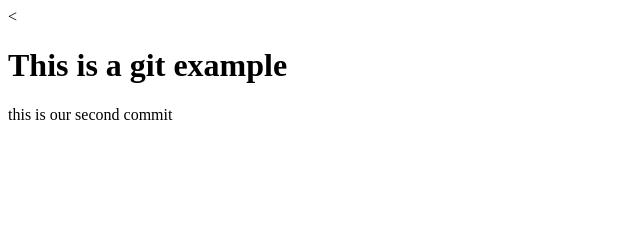
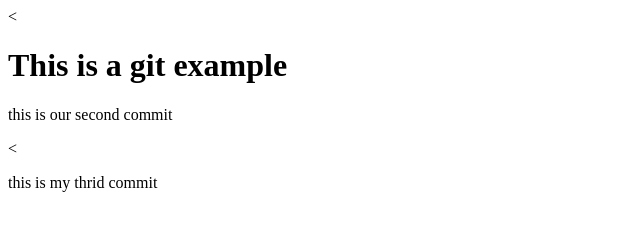
Before and after one commit to emmaguy18/gitexample, a plain HTML site: page index.html in a window 1280 px wide. Shown: the whole page, without its empty margins (0-640 px from the left). Drawn offline with Linux system fonts and the light colour scheme.

Commit message:
edited index again

```diff
--- a/index.html
+++ b/index.html
@@ -8,5 +8,6 @@
   <body>
     <h1>This is a git example</h1>
     <p> this is our second commit</p>
+    <<p>this is my thrid commit</p>
   </body>
 </html>
```
